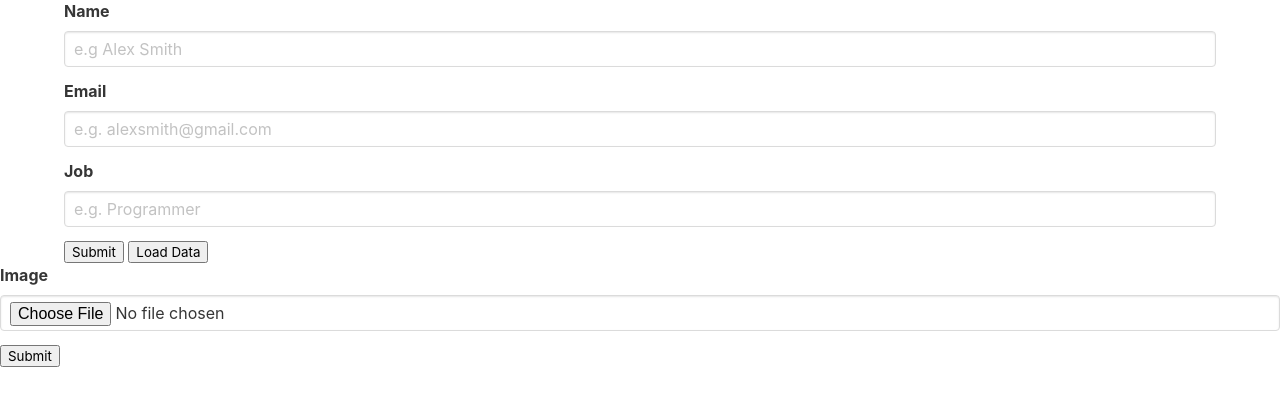
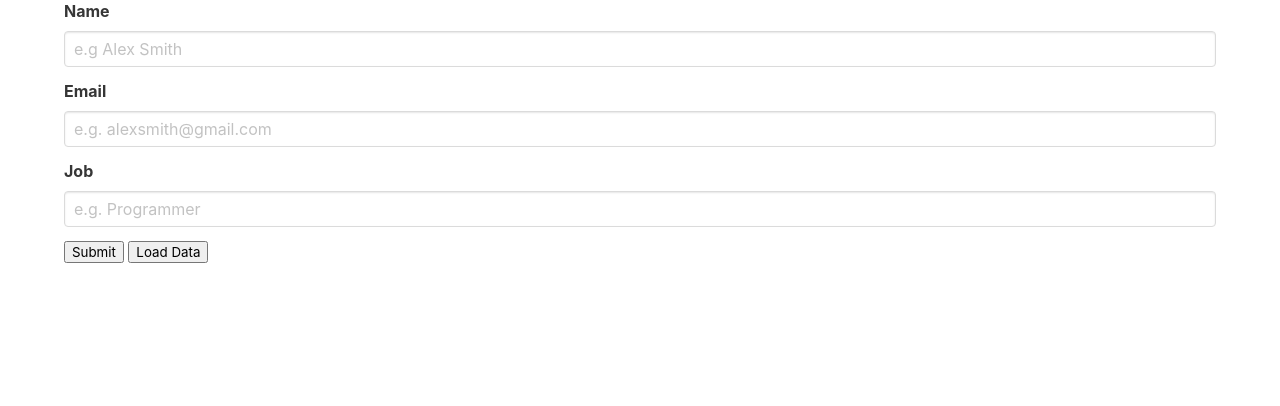
Before and after one commit to AntoniKwok/Azure-WebService, a PHP site: page / in a window 1280 px wide. Shown: the part 185-591 px from the top of the page. Run offline with PHP 8.4, Linux system fonts and the light colour scheme; some libraries are stand-ins or nearby versions.

Commit message:
Testing v4 CP

```diff
--- a/analyze.php
+++ b/analyze.php
@@ -36,7 +36,7 @@
     </nav>
     <div class="container">
         <p class="title is-1">Upload Image!</p>
-        <form method="post" action="analyze.php" enctype="multipart/form-data">
+        <form method="post" action="upload.php" enctype="multipart/form-data">
             <div class="field">
                 <label class="label">Image</label>
                 <div class="control">
--- a/index.php
+++ b/index.php
@@ -123,15 +123,5 @@
     </div>
 
 
-    <form method="post" action="upload.php" enctype="multipart/form-data">
-        <div class="field">
-            <label class="label">Image</label>
-            <div class="control">
-                <input class="input" type="file" name="image" id="image">
-            </div>
-        </div>
-        <input type="submit" name="submit" value="Submit" />
-    </form>
-
  </body>
  </html>
--- a/upload.php
+++ b/upload.php
@@ -14,7 +14,5 @@
         } else {
             echo "Upload Gagal!";
         }
-        // $blobClient->createBlockBlob($containerName, $fileToUpload, $content);
-        // header("Location: analyze.php");
     }
 ?>
```
